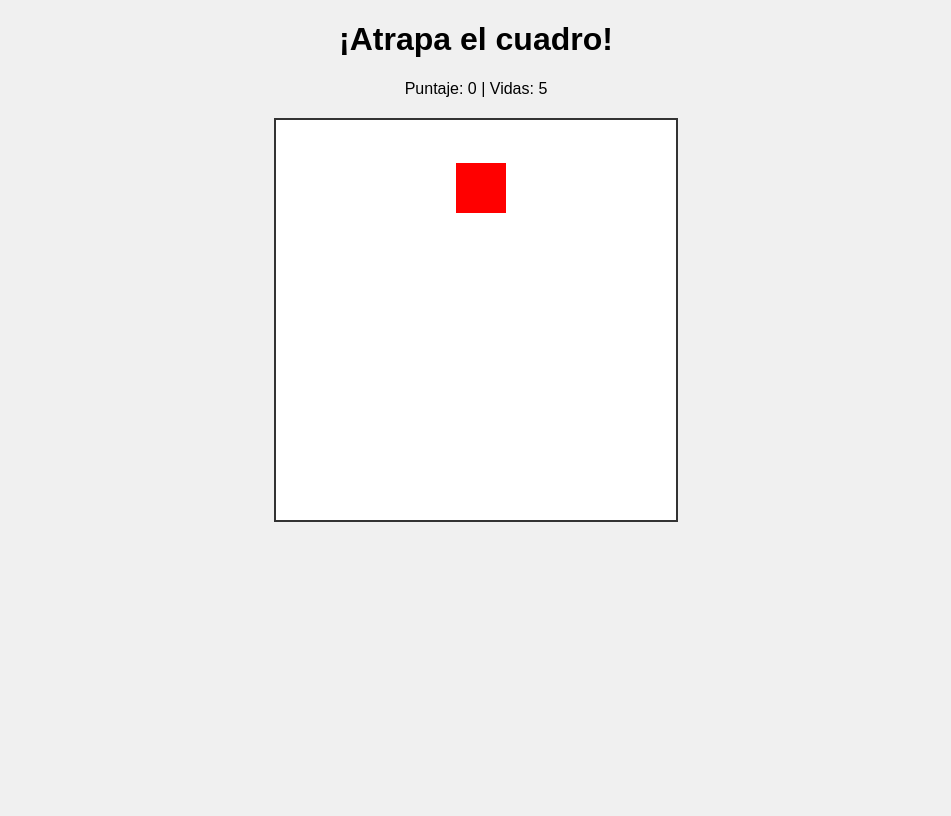
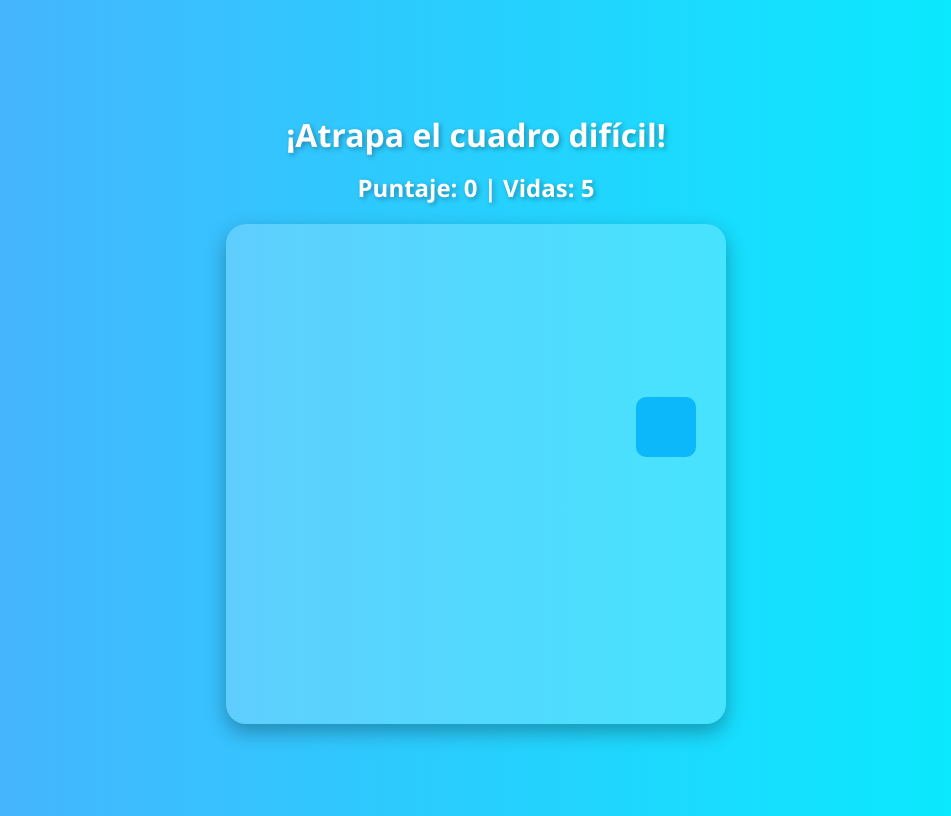
Before and after one commit to GuillermoIniguez/IndieGame, a plain HTML site: page index.html in a window 1280 px wide. Shown: the whole page, without its empty margins (164-1115 px from the left). Drawn offline with Linux system fonts and the light colour scheme.

Commit message:
diseño mejorado

```diff
--- a/game.js
+++ b/game.js
@@ -13,25 +13,43 @@ const containerWidth = container.clientWidth;
 const containerHeight = container.clientHeight;
 const targetSize = target.clientWidth;
 
+let moveInterval;
+
+// Genera un color aleatorio
+function getRandomColor() {
+    const letters = "0123456789ABCDEF";
+    let color = "#";
+    for (let i = 0; i < 6; i++) {
+        color += letters[Math.floor(Math.random() * 16)];
+    }
+    return color;
+}
+
+// Mueve el cuadro a posición aleatoria y cambia color
 function moveTarget() {
     const x = Math.random() * (containerWidth - targetSize);
     const y = Math.random() * (containerHeight - targetSize);
     target.style.left = `${x}px`;
     target.style.top = `${y}px`;
+    target.style.backgroundColor = getRandomColor();
 }
 
+// Termina el juego
 function gameOver() {
+    clearInterval(moveInterval);
     target.style.display = "none";
     gameOverText.style.display = "block";
     finalScoreText.textContent = score;
 }
 
+// Click sobre el cuadro
 target.addEventListener("click", () => {
     score++;
     scoreDisplay.textContent = score;
     moveTarget();
 });
 
+// Click fuera del cuadro
 container.addEventListener("click", (e) => {
     if (e.target.id !== "target") {
         lives--;
@@ -42,5 +60,6 @@ container.addEventListener("click", (e) => {
     }
 });
 
-// Inicializamos el juego
+// Inicializa el juego
 moveTarget();
+moveInterval = setInterval(moveTarget, 800); // Se mueve cada 0.8s
--- a/index.html
+++ b/index.html
@@ -3,12 +3,14 @@
 <head>
     <meta charset="UTF-8">
     <meta name="viewport" content="width=device-width, initial-scale=1.0">
-    <title>Juego Web Indie</title>
+    <title>Juego Web Indie PRO</title>
     <link rel="stylesheet" href="style.css">
 </head>
 <body>
-    <h1>¡Atrapa el cuadro!</h1>
-    <p>Puntaje: <span id="score">0</span> | Vidas: <span id="lives">5</span></p>
+    <h1>¡Atrapa el cuadro difícil!</h1>
+    <h2 class="status">
+        Puntaje: <span id="score">0</span> | Vidas: <span id="lives">5</span>
+    </h2>
     <div id="game-container">
         <div id="target"></div>
     </div>
--- a/style.css
+++ b/style.css
@@ -1,22 +1,52 @@
 body {
-    font-family: Arial, sans-serif;
+    font-family: 'Segoe UI', Tahoma, Geneva, Verdana, sans-serif;
     text-align: center;
-    background-color: #f0f0f0;
+    background: linear-gradient(to right, #4facfe, #00f2fe);
+    color: #333;
+    min-height: 100vh;
+    display: flex;
+    flex-direction: column;
+    justify-content: center;
+    align-items: center;
+}
+
+h1 {
+    font-size: 2em;
+    margin-bottom: 10px;
+    color: #fff;
+    text-shadow: 2px 2px 5px rgba(0,0,0,0.3);
+}
+
+.status {
+    font-size: 1.5em;
+    color: #fff;
+    text-shadow: 2px 2px 5px rgba(0,0,0,0.3);
+    margin: 5px 0 20px;
 }
 
 #game-container {
     position: relative;
-    margin: 20px auto;
-    width: 400px;
-    height: 400px;
-    border: 2px solid #333;
-    background-color: #fff;
+    width: 500px;
+    height: 500px;
+    border-radius: 20px;
+    background-color: rgba(255,255,255,0.2);
+    box-shadow: 0 8px 20px rgba(0,0,0,0.3);
+    overflow: hidden;
 }
 
 #target {
     position: absolute;
-    width: 50px;
-    height: 50px;
+    width: 60px;
+    height: 60px;
     background-color: red;
+    border-radius: 10px;
     cursor: pointer;
+    transition: all 0.2s ease;
 }
+
+#game-over {
+    font-size: 1.5em;
+    color: #fff;
+    margin-top: 20px;
+    text-shadow: 1px 1px 5px rgba(0,0,0,0.5);
+}
```
